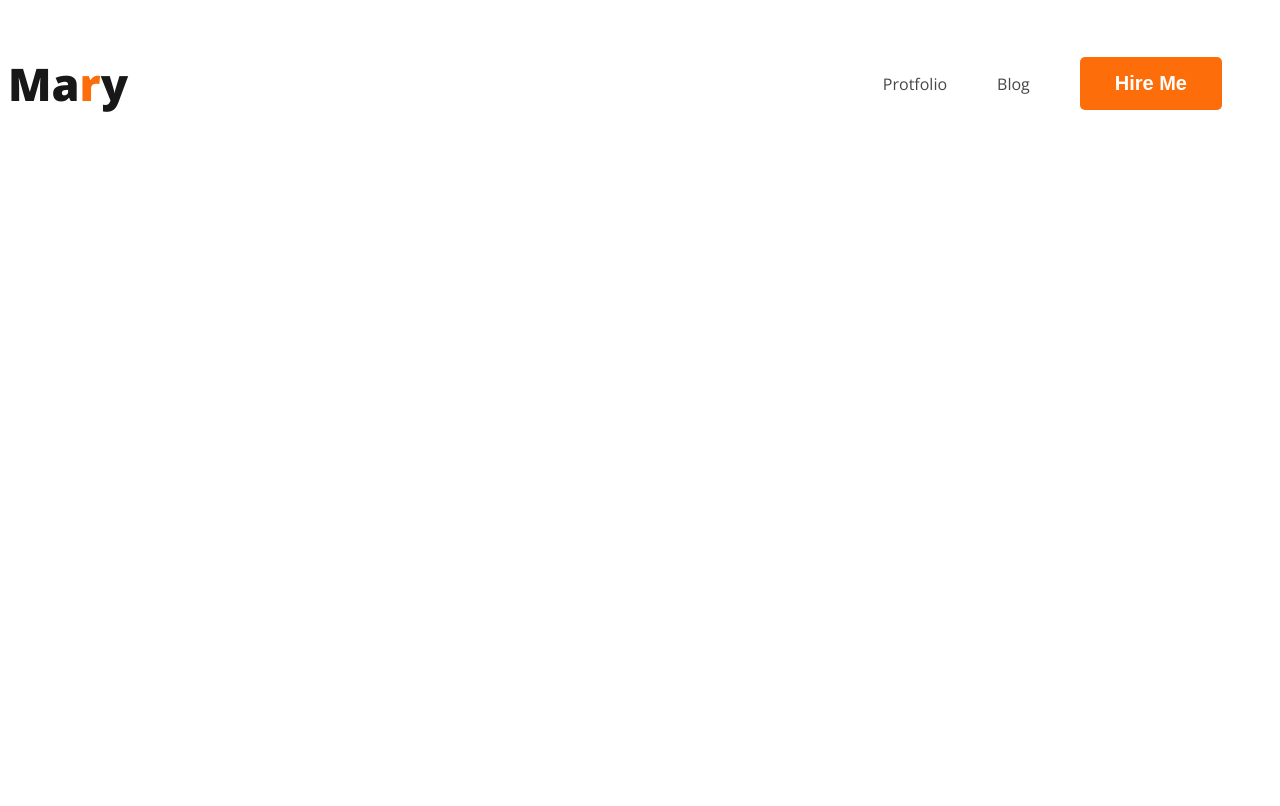
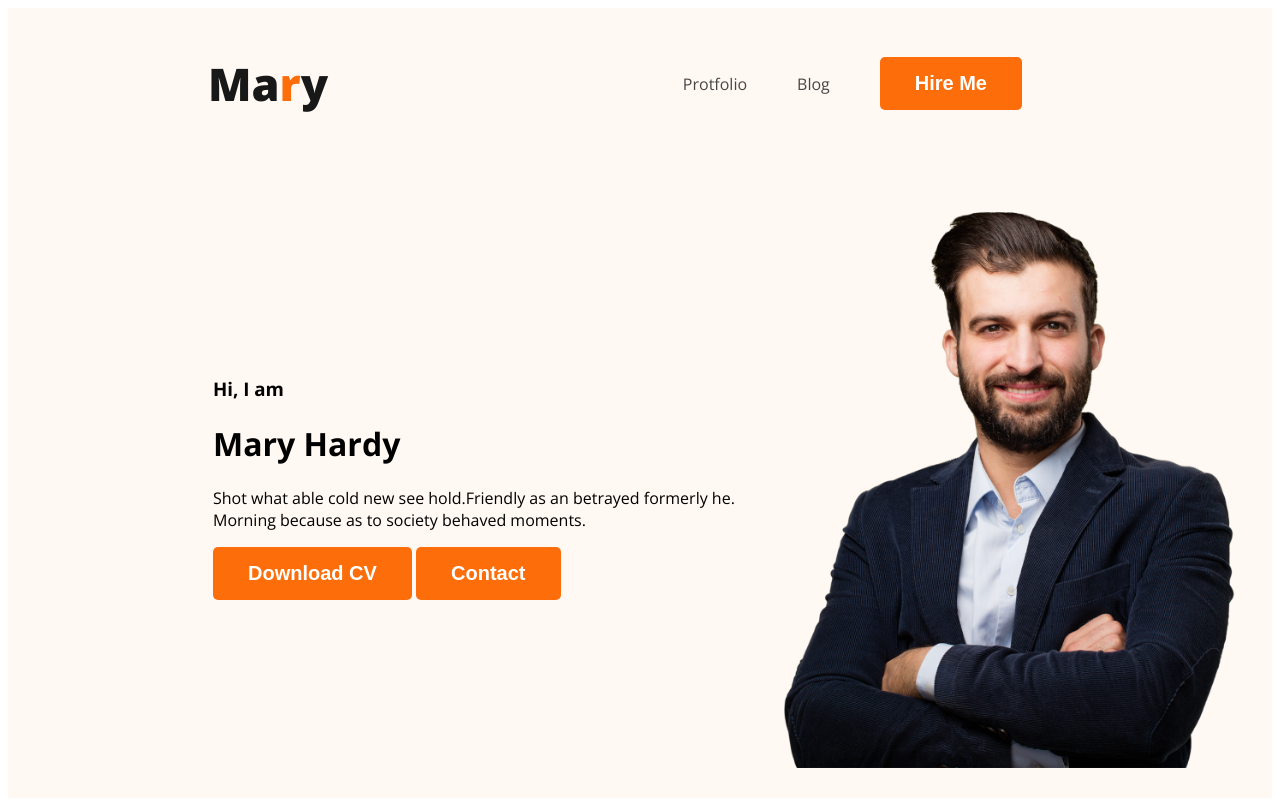
Before and after one commit to IqbalHoshen/Second_Webdevelopment_project, a plain HTML site: page index.html in a window 1280 px wide. Drawn offline with nearby package versions, Linux system fonts and the light colour scheme.

Commit message:
banner part

```diff
--- a/index.html
+++ b/index.html
@@ -14,7 +14,7 @@
 </head>
 
 <body>
-    <header>
+    <header class="header_color">
         <nav>
             <h3 class="web_title">Ma<span class="text_primary">r</span>y</h3>
            <ul>
@@ -23,6 +23,17 @@
              <li><button class="button_pri">Hire Me</button></li>
            </ul>
         </nav>
+        <div class="banner">
+            <div class="banner_content">
+                <h3 class="banner_hi">Hi, I  am</h3>
+                <h1 class="banner_mary">Mary Hardy</h1>
+                <p>Shot what able cold new see hold.Friendly as an betrayed formerly he. Morning because as to society behaved moments.</p>
+                <button class="button_pri">Download CV</button>
+                <button class="button_pri">Contact</button>
+            </div>
+            <img class="profile_pic" src="images/hardy.png" alt="">
+
+        </div>
     </header>
 
     <body>
--- a/style/protfolio.css
+++ b/style/protfolio.css
@@ -3,6 +3,7 @@ nav {
     display: flex;
     justify-content: space-between;
     align-items: center;
+    margin: 0px 200px;
 }
 
 /* common style */
@@ -16,7 +17,7 @@ body {
     font-weight: 800;
 }
 
-.button_pri{
+.button_pri {
     border-radius: 5px;
     background: #FD6E0A;
     border: 0;
@@ -27,20 +28,38 @@ padding: 15px 35px;
 
 }
 
-.text_primary{
+.text_primary {
     color: #FD6E0A;
 }
- nav > ul{
+
+nav>ul {
     display: flex;
     align-items: center;
 
 }
- nav li{
+
+nav li {
     list-style: none;
     margin-right: 50px;
 
 }
- nav a{
+
+nav a {
     text-decoration: none;
     color: #474747;
 }
+
+.header_color {
+    background-color: #FFF8F3;
+}
+
+.banner {
+    padding: 30px 30px 30px 205px;
+    display: flex;
+    align-items: center;
+}
+
+.banner .profile_pic {
+    width: 500px;
+
+}
```
Lines whose indentation alone changed are shown as unchanged.
